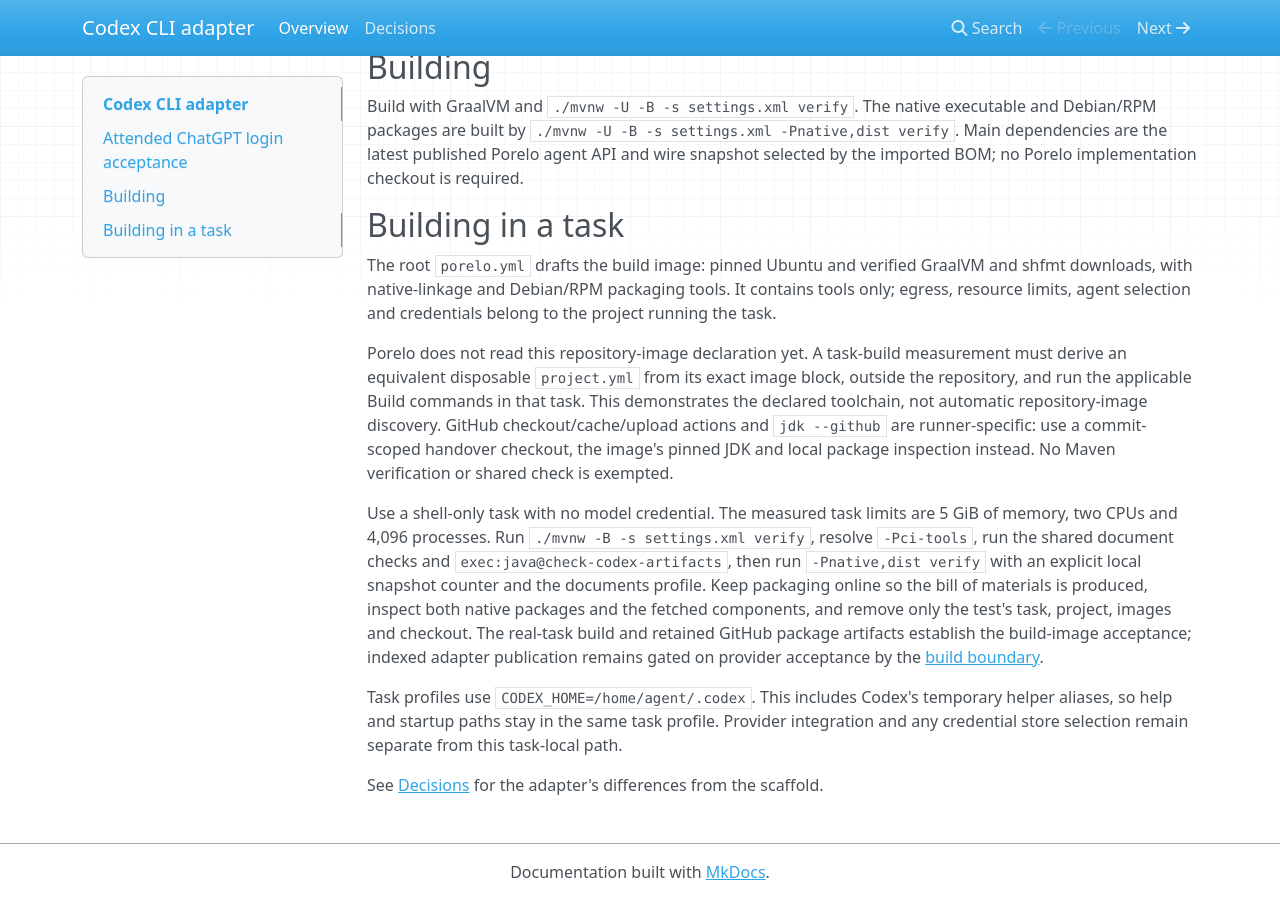
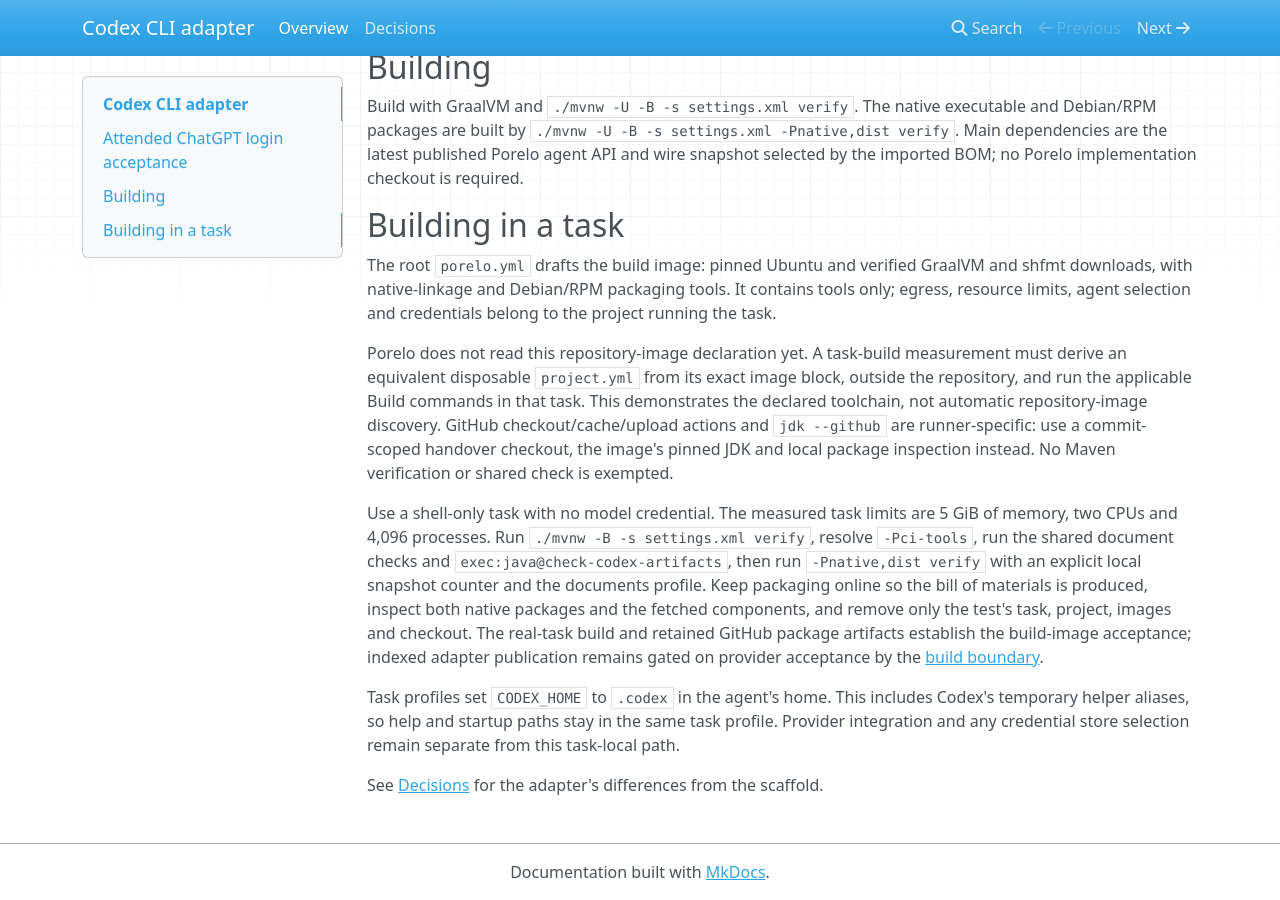
Before and after one commit to porelo-ai/porelo-codex, an MkDocs documentation site: the page built from doc/index.md, in a window 1280 px wide and 900 px high, scrolled down 1661 px. Built offline with MkDocs 1.6.1, drawn with Linux system fonts in a browser that asks for light colours; nearby versions of some CDN libraries; some of the changed text lies outside the part shown.

Commit message:
Doc fixes [skip ci]
Assisted-by: Claude Code, claude-opus-5-5

```diff
--- a/doc/index.md
+++ b/doc/index.md
@@ -32,7 +32,7 @@ session continuation or wake delivery.
    that no other test uses the account and that its tasks are stopped. Use a version with the
    empty-vault startup correction, published in snapshot 320 and verified here against snapshot 323.
 2. **Run:** open a private terminal on that account, using an SSH connection with a terminal if remote.
-   Run `export PATH="$HOME/.local/bin:$PATH"`, then `porelo --version`, `porelo agents` and
+   Put `.local/bin` in your home first on `PATH`, then run `porelo --version`, `porelo agents` and
    `porelo providers`. Check the prepared versions,
    that `codex` is discovered, and that `chatgpt` is available. Stop if a version or definition
    differs from the prepared test. Do not record the terminal during sign-in.
@@ -109,7 +109,7 @@ The real-task build and retained GitHub package artifacts establish the build-im
 indexed adapter publication remains gated on provider acceptance by the
 [build boundary](decisions.md#build-boundary).
 
-Task profiles use `CODEX_HOME=/home/agent/.codex`. This includes Codex's temporary helper aliases,
+Task profiles set `CODEX_HOME` to `.codex` in the agent's home. This includes Codex's temporary helper aliases,
 so help and startup paths stay in the same task profile. Provider integration and any credential
 store selection remain separate from this task-local path.
 
```
Also changed, not shown: doc/decisions.md (+1 -1 lines), issues/CX04-The-Repository-s-Agent-Works-In-A-Porelo-Task.md (+5 -5 lines), issues/CX07-A-Repeated-Refused-Call-Ends-The-Wake-Scenario.md (+1 -1 lines), issues/CX11-Subagents-Only-As-Many-As-The-Task-Allows.md (+1 -1 lines), issues/CX12-Mutation-Testing-With-PIT.md (+1 -2 lines).
